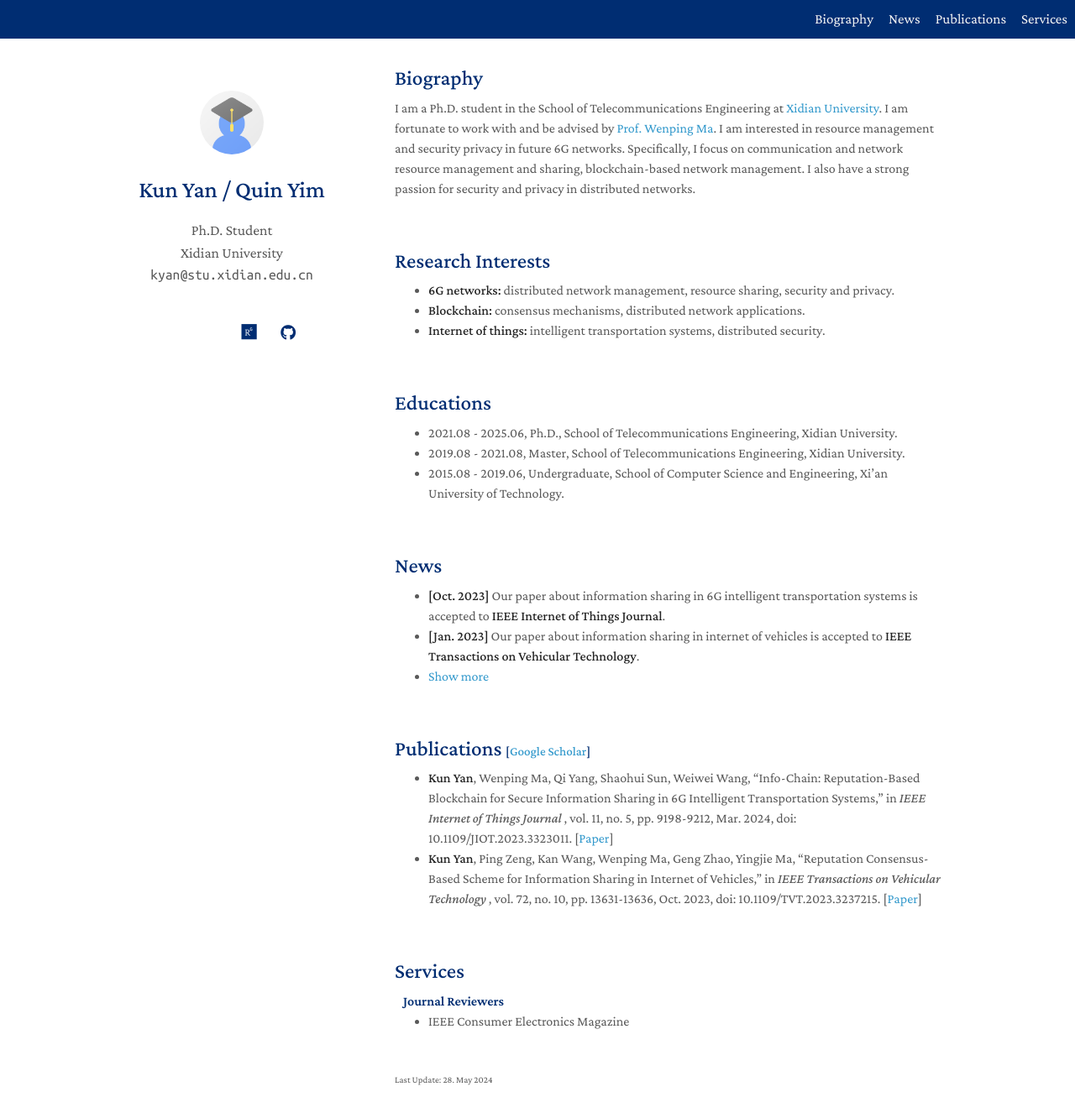
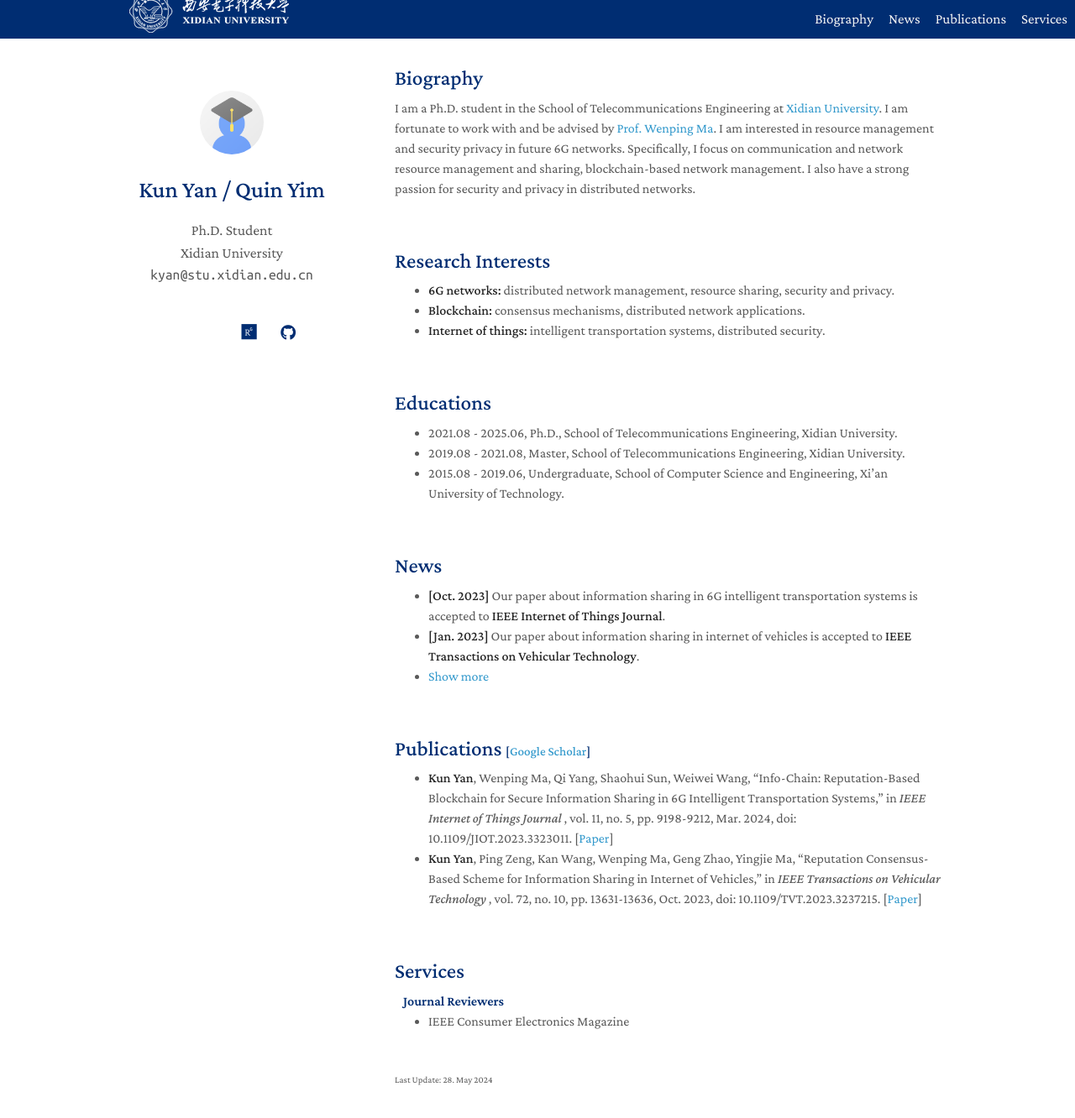
Before and after one commit to QuinYim/quinyim.github.io, a Jekyll site: the page built from index.md, in a window 1280 px wide and 1347 px high. Shown: the top 1332 px of the window at 84% size. Built offline with Jekyll 4.4.1, drawn with Linux system fonts in a browser that asks for light colours; a style sheet for code colours, icons or effects is not loaded.

Commit message:
First Commit

```diff
--- a/_config.yml
+++ b/_config.yml
@@ -3,7 +3,7 @@
 position: Ph.D. Student
 affiliation: Xidian University
 #affiliation_link: https://cs.jhu.edu/
-affiliation_logo: ./assets/img/xidian.svg #./assets/img/university-logo-small-horizontal-white-156eae9527.svg
+affiliation_logo: ./assets/img/xidian.png #./assets/img/university-logo-small-horizontal-white-156eae9527.svg
 location: Xi'an, China
 email: kyan@stu.xidian.edu.cn
 
```
Also changed, not shown: assets/img/xidian.png.
